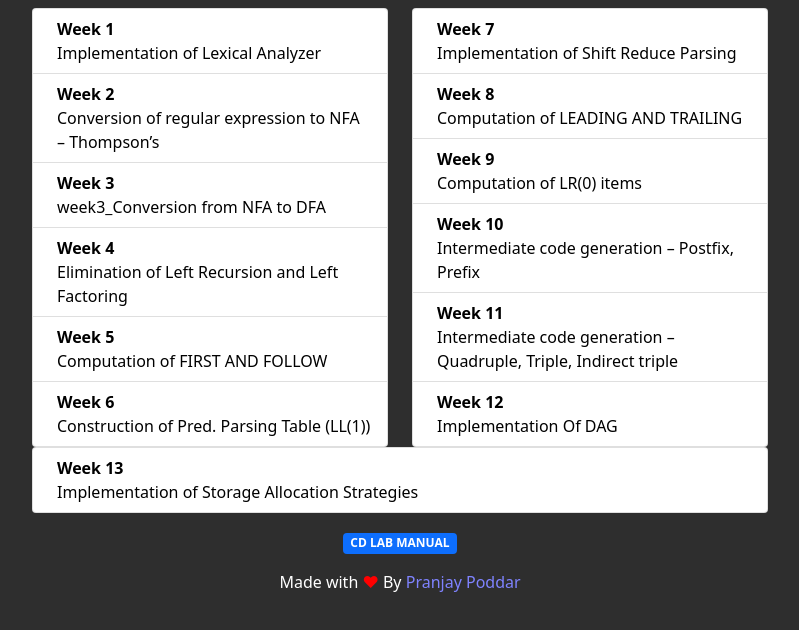
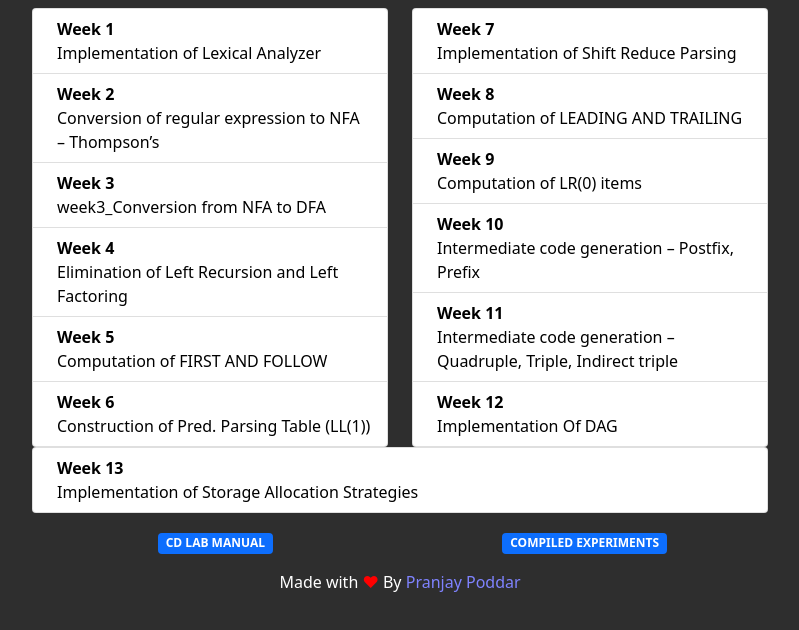
Before and after one commit to pranjay-poddar/srm_compiler_design, a plain HTML site: page index.html in a window 1280 px wide. Shown: the part 78-708 px from the top of the page, without its empty margins (240-1039 px from the left). Drawn offline with nearby package versions, Linux system fonts and the light colour scheme.

Commit message:
added files

```diff
--- a/index.html
+++ b/index.html
@@ -59,22 +59,22 @@
         } */
         /* width */
 
-        ::-webkit-scrollbar {
+         ::-webkit-scrollbar {
             width: 10px;
         }
         /* Track */
 
-        ::-webkit-scrollbar-track {
+         ::-webkit-scrollbar-track {
             background: #f1f1f1;
         }
         /* Handle */
 
-        ::-webkit-scrollbar-thumb {
+         ::-webkit-scrollbar-thumb {
             background: #888;
         }
         /* Handle on hover */
 
-        ::-webkit-scrollbar-thumb:hover {
+         ::-webkit-scrollbar-thumb:hover {
             background: #555;
         }
     </style>
@@ -217,13 +217,19 @@
 
         </div>
 
-        <div class="row p-3  ">
-            <div class="col-12 col-lg-12 col-md-12 d-flex justify-content-center">
+        <div class="row p-3 d-flex justify-content-center ">
+            <div class="col-6 col-lg-4 col-md-4 d-flex justify-content-center">
                 <a href="https://github.com/pranjay-poddar/srm_compiler_design/blob/master/cd_manual.pdf">
                     <div class=" badge bg-primary text-center grow2 ">CD LAB MANUAL</div>
                 </a>
             </div>
+            <div class="col-6 col-lg-4 col-md-4 d-flex justify-content-center ">
+                <a href="https://github.com/pranjay-poddar/srm_compiler_design/blob/master/COMPILED.pdf">
+                    <div class=" badge bg-primary text-center grow2 ">COMPILED EXPERIMENTS</div>
+                </a>
+            </div>
         </div>
+
     </div>
 
     <div class="text-center">Made with <span id="heart">&hearts;</span> By <a href="https://github.com/pranjay-poddar" class=" credit">Pranjay Poddar</a> </div>
```
Also changed, not shown: 1 other file.
